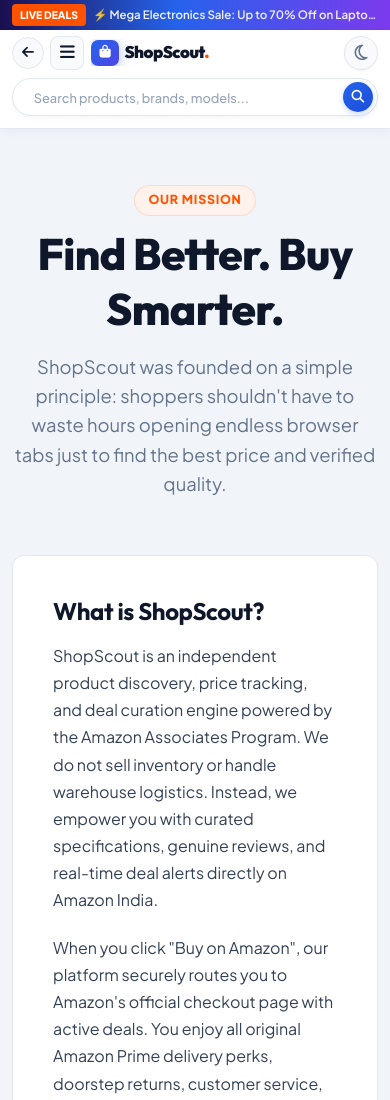
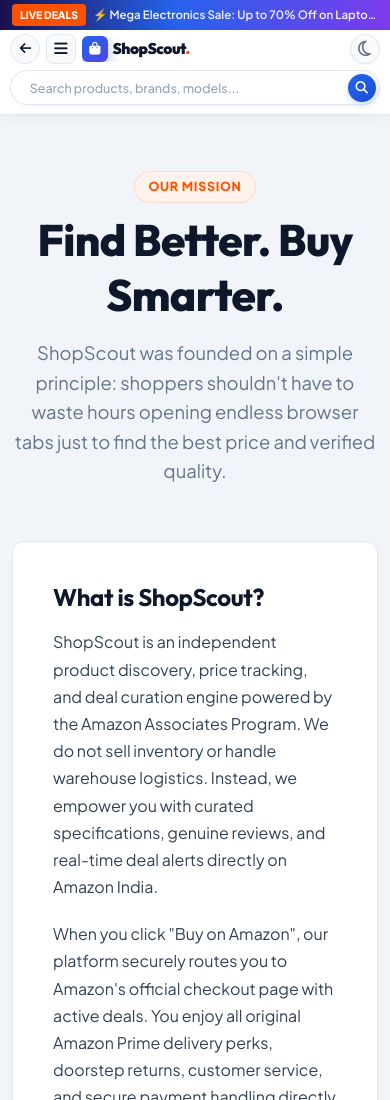
Before and after one commit to Dhiraj-kumar73/shopscout, a website: page pages/about.html in a window 390 px wide. Shown: the top 1100 px of the page. Drawn offline with Linux system fonts and the light colour scheme; no server answers.

Commit message:
style(navbar): make mobile header and search bar extra compact and sleek

```diff
--- a/css/navbar.css
+++ b/css/navbar.css
@@ -823,38 +823,38 @@
 
 @media (max-width: 768px) {
   .site-header {
-    padding-bottom: 0.45rem;
+    padding-bottom: 0.35rem;
     box-shadow: 0 2px 10px rgba(0, 0, 0, 0.05);
     z-index: 1050 !important;
   }
   .header-main-row {
     height: auto !important;
     min-height: unset !important;
-    padding: 0.35rem 0.75rem 0.25rem !important;
+    padding: 0.25rem 0.65rem 0.2rem !important;
     display: flex !important;
     flex-wrap: wrap !important;
     align-items: center !important;
     justify-content: space-between !important;
-    row-gap: 0.45rem !important;
-    column-gap: 0.4rem !important;
+    row-gap: 0.35rem !important;
+    column-gap: 0.35rem !important;
   }
   .header-brand-wrap,
   .header-main-row > div:first-child {
     display: flex !important;
     align-items: center !important;
-    gap: 0.4rem !important;
+    gap: 0.35rem !important;
     min-width: 0 !important;
     flex: 1 1 auto !important;
-    max-width: calc(100% - 85px) !important;
+    max-width: calc(100% - 75px) !important;
   }
   .mobile-menu-toggle {
     display: flex !important;
-    width: 34px !important;
-    height: 34px !important;
-    min-width: 34px !important;
+    width: 30px !important;
+    height: 30px !important;
+    min-width: 30px !important;
     align-items: center !important;
     justify-content: center !important;
-    font-size: 1.05rem !important;
+    font-size: 0.95rem !important;
     color: var(--text) !important;
     border-radius: var(--radius-sm) !important;
     border: 1px solid var(--border) !important;
@@ -863,17 +863,17 @@
     padding: 0 !important;
   }
   .header-back-btn {
-    width: 32px !important;
-    height: 32px !important;
-    min-width: 32px !important;
-    font-size: 0.85rem !important;
+    width: 30px !important;
+    height: 30px !important;
+    min-width: 30px !important;
+    font-size: 0.82rem !important;
     flex-shrink: 0 !important;
   }
   .brand-logo {
     display: flex !important;
     align-items: center !important;
-    font-size: 1.12rem !important;
-    gap: 0.35rem !important;
+    font-size: 1.05rem !important;
+    gap: 0.3rem !important;
     min-width: 0 !important;
     white-space: nowrap !important;
     overflow: hidden !important;
@@ -884,11 +884,11 @@
     white-space: nowrap !important;
   }
   .brand-icon-wrap {
-    width: 28px !important;
-    height: 28px !important;
-    min-width: 28px !important;
-    font-size: 0.85rem !important;
-    border-radius: 7px !important;
+    width: 26px !important;
+    height: 26px !important;
+    min-width: 26px !important;
+    font-size: 0.8rem !important;
+    border-radius: 6px !important;
     flex-shrink: 0 !important;
   }
   /* Search Container: Full 100% width row directly below Logo */
@@ -897,18 +897,18 @@
     max-width: 100% !important;
     flex: 1 0 100% !important;
     order: 3 !important;
-    margin: 0.1rem 0 0 !important;
+    margin: 0.05rem 0 0 !important;
   }
   .search-dept-select {
     display: none !important;
   }
   .mega-search-bar {
-    height: 38px !important;
+    height: 35px !important;
     border-radius: 9999px !important;
     background: var(--surface) !important;
     border: 1.5px solid var(--border) !important;
     box-shadow: 0 2px 6px -1px rgba(15, 23, 42, 0.05) !important;
-    padding: 2px 4px 2px 0.8rem !important;
+    padding: 2px 3px 2px 0.75rem !important;
     transition: all 0.2s ease !important;
   }
   .mega-search-bar:focus-within {
@@ -927,22 +927,22 @@
     background: #18233C !important;
   }
   .mega-search-input {
-    font-size: 0.84rem !important;
-    padding: 0.35rem 0.5rem !important;
+    font-size: 0.82rem !important;
+    padding: 0.25rem 0.4rem !important;
     color: var(--text) !important;
     font-weight: 500 !important;
   }
   .mega-search-input::placeholder {
     color: var(--muted-light, #94A3B8) !important;
-    font-size: 0.8rem !important;
+    font-size: 0.78rem !important;
   }
   [data-theme="dark"] .mega-search-input::placeholder {
     color: #64748B !important;
   }
   .mega-search-btn {
-    width: 30px !important;
-    height: 30px !important;
-    font-size: 0.8rem !important;
+    width: 29px !important;
+    height: 29px !important;
+    font-size: 0.78rem !important;
     border-radius: 50% !important;
     background: linear-gradient(135deg, #2563EB 0%, #1D4ED8 100%) !important;
     box-shadow: 0 2px 6px rgba(37, 99, 235, 0.25) !important;
@@ -954,16 +954,16 @@
     align-items: center !important;
     justify-content: flex-end !important;
     margin-left: auto !important;
-    gap: 0.3rem !important;
+    gap: 0.25rem !important;
     flex: 0 0 auto !important;
   }
   .header-action-label {
     display: none !important;
   }
   .header-action-item {
-    width: 34px !important;
-    height: 34px !important;
-    min-width: 34px !important;
+    width: 30px !important;
+    height: 30px !important;
+    min-width: 30px !important;
     padding: 0 !important;
     border-radius: 50% !important;
     display: flex !important;
@@ -971,7 +971,7 @@
     justify-content: center !important;
   }
   .header-action-icon-wrap {
-    font-size: 0.95rem !important;
+    font-size: 0.9rem !important;
   }
   /* Hide compare in top header on mobile because it is already in the mobile bottom bar */
   .header-action-item[title*="Compare"],
@@ -979,10 +979,10 @@
     display: none !important;
   }
   .theme-toggle-btn {
-    width: 34px !important;
-    height: 34px !important;
-    min-width: 34px !important;
-    font-size: 0.85rem !important;
+    width: 30px !important;
+    height: 30px !important;
+    min-width: 30px !important;
+    font-size: 0.82rem !important;
   }
   .mobile-bottom-bar {
     display: none !important;
@@ -1023,28 +1023,28 @@
     display: none !important;
   }
   .brand-logo {
-    font-size: 1.08rem !important;
+    font-size: 1.02rem !important;
   }
   .header-brand-wrap,
   .header-main-row > div:first-child {
-    max-width: calc(100% - 80px) !important;
+    max-width: calc(100% - 75px) !important;
   }
 }
 
 @media (max-width: 480px) {
   .brand-logo {
-    font-size: 1.02rem !important;
+    font-size: 0.96rem !important;
   }
   .mega-search-bar {
-    height: 38px !important;
+    height: 35px !important;
   }
   .mega-search-btn {
-    width: 30px !important;
-    height: 30px !important;
+    width: 28px !important;
+    height: 28px !important;
   }
   .header-brand-wrap,
   .header-main-row > div:first-child {
-    max-width: calc(100% - 76px) !important;
+    max-width: calc(100% - 72px) !important;
   }
 }
 
--- a/css/responsive.css
+++ b/css/responsive.css
@@ -1572,8 +1572,8 @@ img, video, iframe {
 
   /* Navbar Logo on Compact Phones */
   .brand-logo {
-    font-size: 1.05rem !important;
-    gap: 0.35rem !important;
+    font-size: 0.96rem !important;
+    gap: 0.3rem !important;
   }
 
   .brand-icon-wrap {
```
